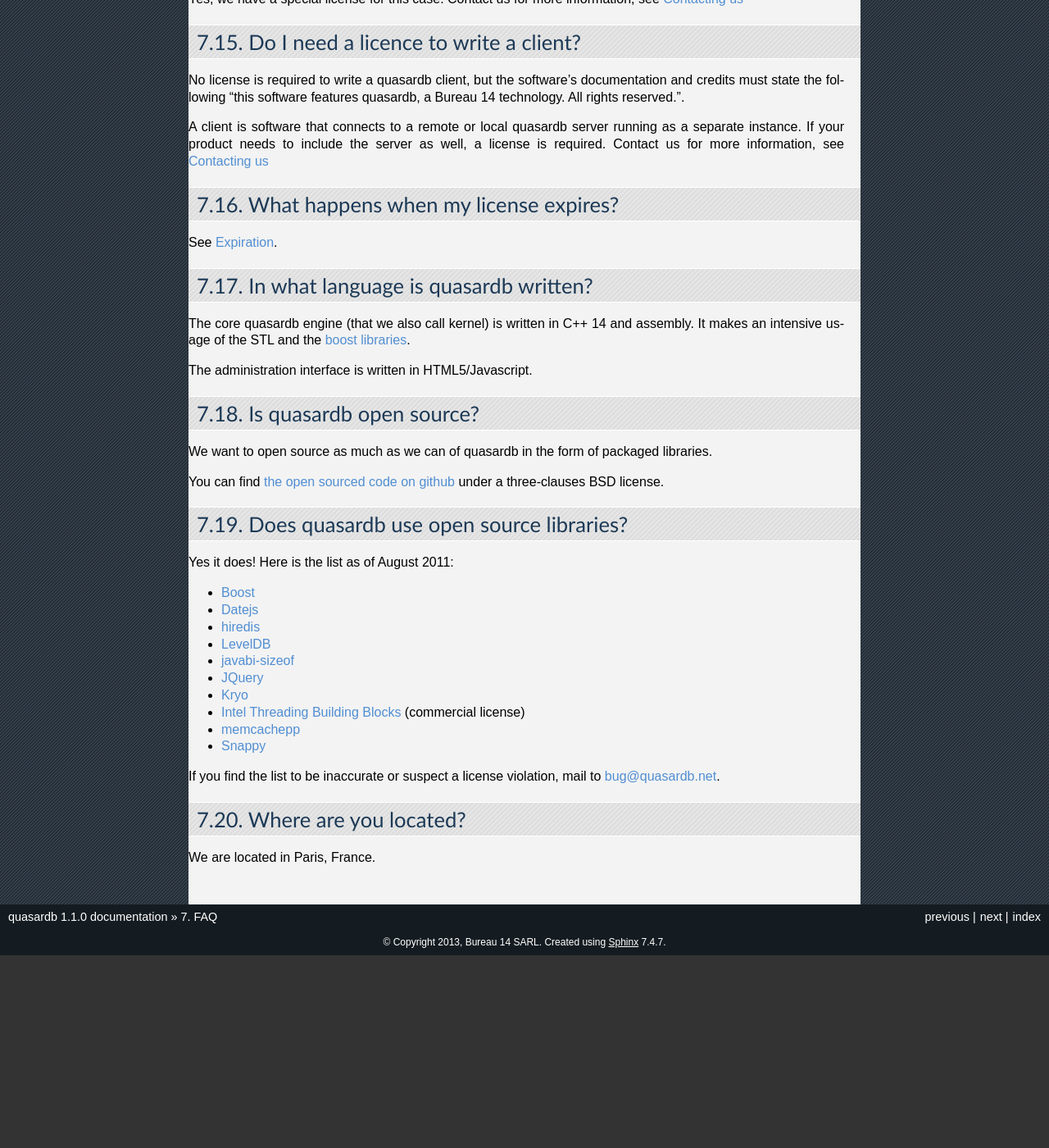
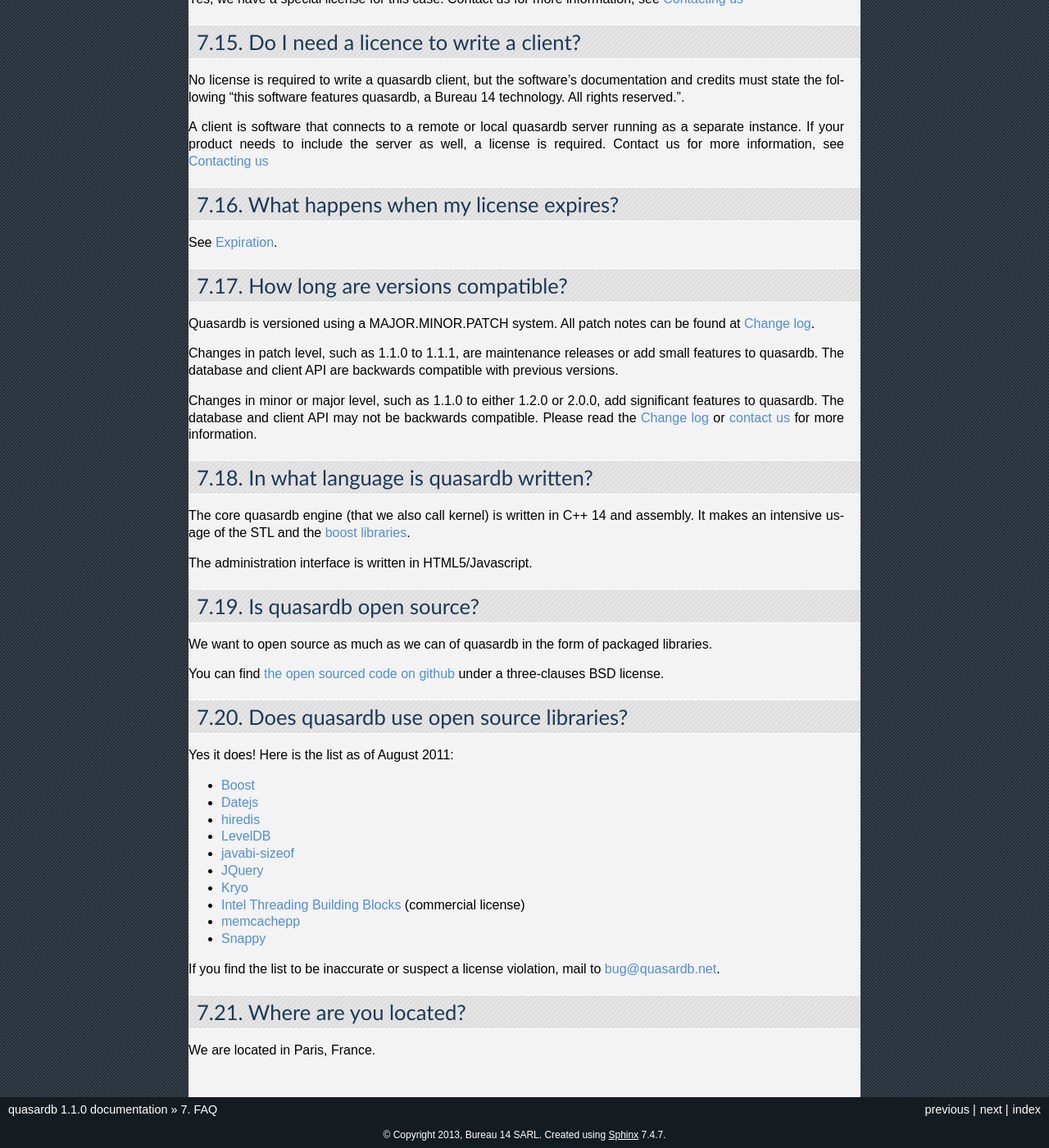
Before and after one commit to iltommi/qdb-documentation, a Sphinx documentation site: the page built from source/faq.rst, in a window 1280 px wide and 1400 px high, scrolled down 1830 px. Shown: the whole window at 82% size. Built offline with Sphinx 7.4.7, drawn with Linux system fonts in a browser that asks for light colours; before the commit the page ends 2995 px from its top, so only the background shows below that; some of the changed text lies outside the part shown.

Commit message:
Add FAQ question about backwards compatibility.

```diff
--- a/source/faq.rst
+++ b/source/faq.rst
@@ -95,6 +95,15 @@ What happens when my license expires?
 
 See :ref:`license_expiration`.
 
+How long are versions compatible?
+=================================
+
+Quasardb is versioned using a MAJOR.MINOR.PATCH system. All patch notes can be found at :doc:`changes`.
+
+Changes in patch level, such as 1.1.0 to 1.1.1, are maintenance releases or add small features to quasardb. The database and client API are backwards compatible with previous versions.
+
+Changes in minor or major level, such as 1.1.0 to either 1.2.0 or 2.0.0, add significant features to quasardb. The database and client API may not be backwards compatible. Please read the :doc:`changes` or `contact us <contact.html>`_ for more information.
+
 In what language is quasardb written?
 =====================================
 
```
